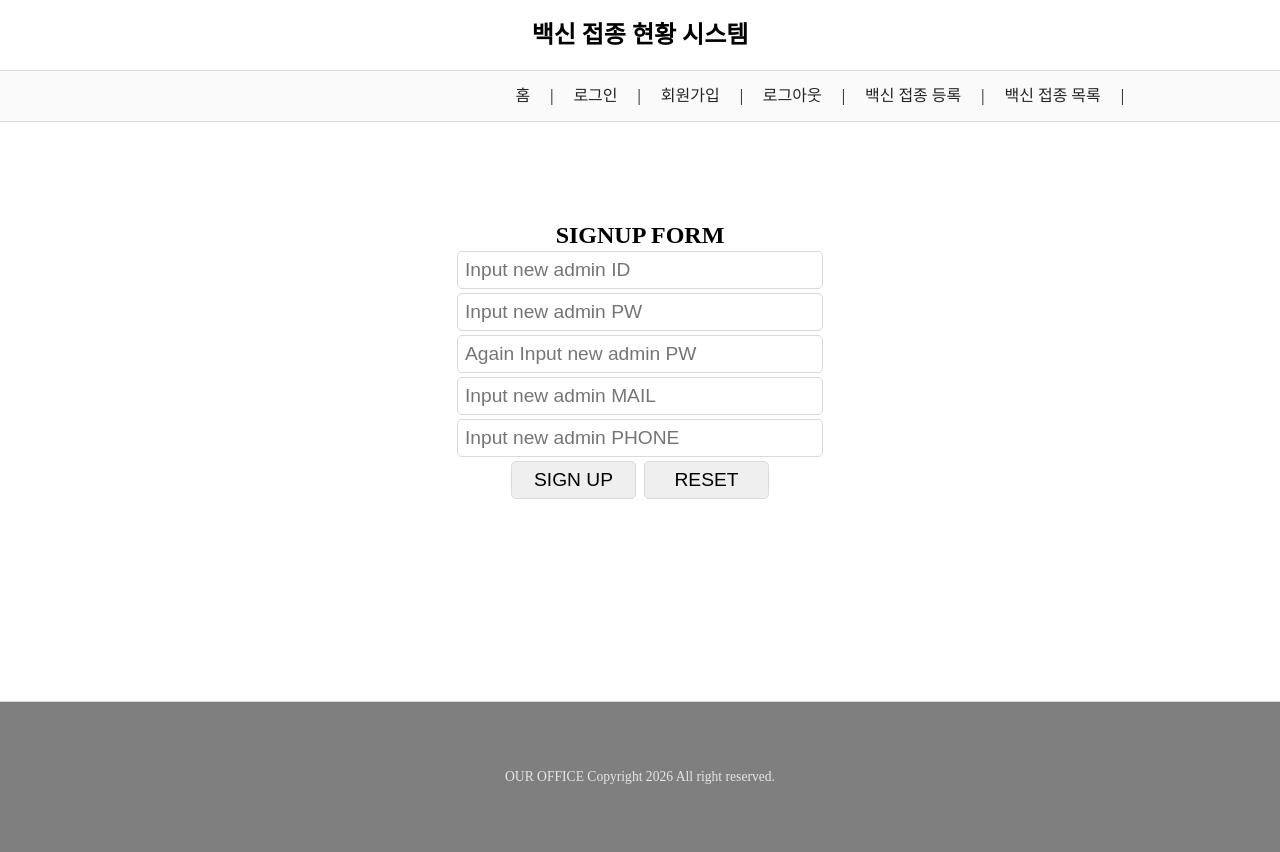
After one commit to chohs1115-source/dynamicWeb, a Java web app: page /view/member/signup_form.jsp in a window 1280 px wide. The commit adds this page. Run offline with Tomcat 11, a stand-in JSP engine, Linux system fonts and the light colour scheme.

Commit message:
addSignupForm

```diff
--- a/VaccinPjt/src/main/webapp/res/css/include/title.css
+++ b/VaccinPjt/src/main/webapp/res/css/include/title.css
@@ -20,3 +20,35 @@ li {
 	list-style: none;
 	float: left;
 }
+
+/* input common css start */
+.basic_input {
+	width: 350px;
+	padding: 7px;
+	margin: 2px;
+	outline: none;
+	font-size: 1.2em;
+	border: 1px solid #dadada;
+	border-radius: 5px;
+}
+
+.basic_input:focus {
+	background-color: rgba(0, 0, 255, .1);
+}
+
+.basic_button {
+	width: 125px;
+	padding: 7px;
+	margin: 2px;
+	outline: none;
+	font-size: 1.2em;
+	border: 1px solid #dadada;
+	border-radius: 5px;
+	cursor: pointer;
+}
+
+.basic_button:hover {
+	background-color: rgba(0, 0, 255, .1);
+	box-shadow: 3px 3px 3px rgba(200, 200, 200, .4);
+}
+/* input common css end */
--- /dev/null
+++ b/VaccinPjt/src/main/webapp/res/css/member/member.css
@@ -0,0 +1,9 @@
+section {
+
+}
+
+section div.section_wrap{
+	width: 1000px;
+	margin: 0 auto;
+	text-align: center;
+}
--- /dev/null
+++ b/VaccinPjt/src/main/webapp/view/include/js/member.jsp
@@ -0,0 +1,42 @@
+<%@ page language="java" contentType="text/html; charset=UTF-8"
+    pageEncoding="UTF-8"%>
+<script>
+	const signupForm = () => {
+		console.log("signupForm() CALLED!!");
+
+		let form = document.signup_form;
+		if (form.admin_id.value === '') {
+			alert('Input new admin ID!!');
+			form.admin_id.focus();
+
+		} else if (form.admin_pw.value === '') {
+			alert('Input new admin PW!!');
+			form.admin_pw.focus();
+
+		} else if (form.admin_pw_again.value === '') {
+			alert('Again Input new admin PW!!');
+			form.admin_pw_again.focus();
+
+		} else if (form.admin_pw.value !== form.admin_pw_again.value) {
+			alert('Check admin password!!');
+			form.admin_pw.value = '';
+			form.admin_pw_again.value = '';
+			form.admin_pw.focus();
+
+		} else if (form.admin_mail.value === ''){
+			alert('Input new admin MAIL!!');
+			form.admin_mail.focus();
+
+		} else if (form.admin_phone.value === '') {
+			alert('Input new admin PHONE!!');
+			form.admin_phone.focus();
+
+		} else {
+			form.submit();
+		}
+
+
+
+
+	}
+</script>
--- /dev/null
+++ b/VaccinPjt/src/main/webapp/view/member/signup_form.jsp
@@ -0,0 +1,50 @@
+<%@ page language="java" contentType="text/html; charset=UTF-8"
+    pageEncoding="UTF-8"%>
+<!DOCTYPE html>
+<html>
+<head>
+<meta charset="UTF-8">
+<jsp:include page="../include/title.jsp" />
+
+<link href="./res/css/member/member.css" rel="stylesheet">
+
+<jsp:include page="../include/js/member.jsp" />
+
+</head>
+<body>
+
+	<jsp:include page="../include/header.jsp" />
+
+	<jsp:include page="../include/nav.jsp" />
+
+	<section>
+		<div class="section_wrap">
+
+			<h1>SIGNUP FORM</h1>
+
+			<form
+				action="<%= request.getContextPath() %>/signup_confirm.mem"
+				method="POST"
+				name="signup_form">
+
+				<input class="basic_input" type="text" name="admin_id" placeholder="Input new admin ID">
+				<br>
+				<input class="basic_input" type="password" name="admin_pw" placeholder="Input new admin PW">
+				<br>
+				<input class="basic_input" type="password" name="admin_pw_again" placeholder="Again Input new admin PW">
+				<br>
+				<input class="basic_input" type="email" name="admin_mail" placeholder="Input new admin MAIL">
+				<br>
+				<input class="basic_input" type="text" name="admin_phone" placeholder="Input new admin PHONE">
+				<br>
+				<input class="basic_button" type="button" value="SIGN UP" onclick="signupForm();">
+				<input class="basic_button" type="reset" value="RESET">
+			</form>
+
+		</div>
+	</section>
+
+	<jsp:include page="../include/footer.jsp" />
+
+</body>
+</html>
```
Also changed, not shown: VaccinPjt/src/main/java/com/office/member/MemberController.java (+31 -3 lines).
